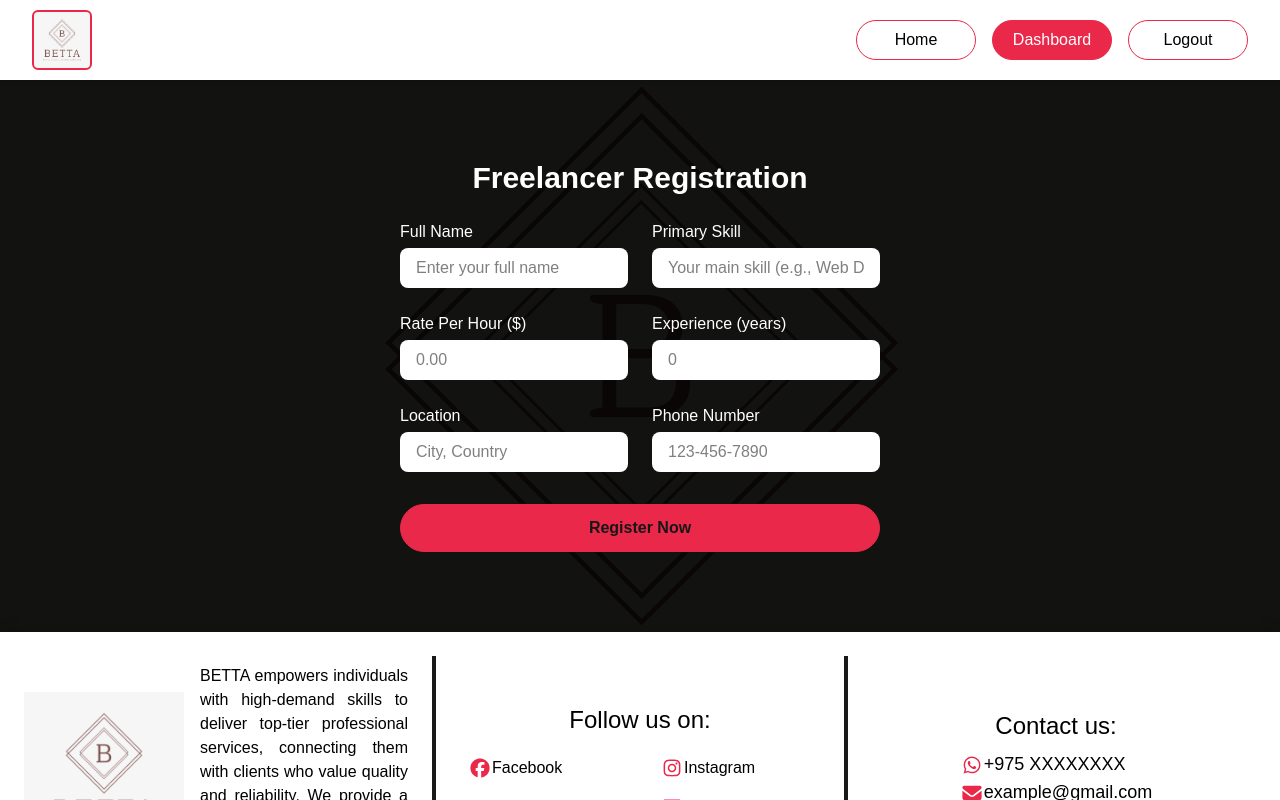
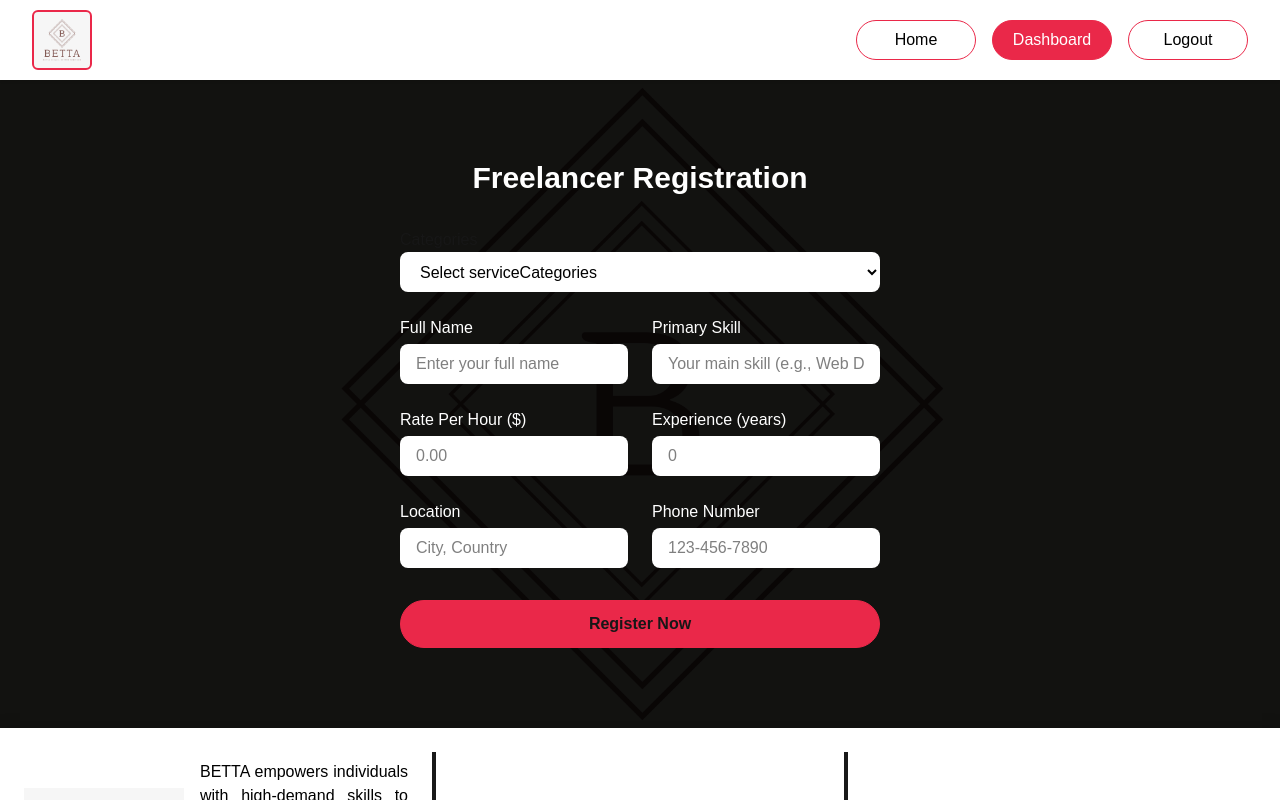
Before and after one commit to Bikram-sharma/project-by-betta, a Next.js app: page /registration in a window 1280 px wide. Shown: the top 800 px of the page. Built offline with nearby package versions, Linux system fonts and the light colour scheme; no server answers; sample sign-in values are in the browser's storage.

Commit message:
adds registration new colum

```diff
--- a/src/app/registration/page.tsx
+++ b/src/app/registration/page.tsx
@@ -97,6 +97,26 @@ export default function Registration() {
         <h2 className="text-2xl md:text-3xl col-span-1 md:col-span-2 text-center font-bold text-white">
           Freelancer Registration
         </h2>
+
+        <div className="w-full  col-span-1 md:col-span-2 mt-2">
+          <label>
+           Categories
+          </label>
+          <select
+          required
+          id="service_categories"
+            className="w-full h-10 rounded-lg bg-white text-black px-4 focus:outline-none focus:ring-2 focus:ring-amber-300">
+            <option value="" disabled selected >Select serviceCategories</option>
+            <option value="Home Services">Home Services</option>
+            <option value="Tech & IT Support">Tech & IT Support</option>
+            <option value="Creative & Design">Creative & Design</option>
+            <option value="Cleaning & Maintenance">Cleaning & Maintenance</option>
+            <option value="Tutoring & Education">Tutoring & Education</option>
+            <option value="Skilled Labor & Others">Skilled Labor & Others</option>
+
+
+         </select>
+        </div>
 
         <div className="w-full">
           <label htmlFor="full_name" className="block mb-1 text-white">
```
